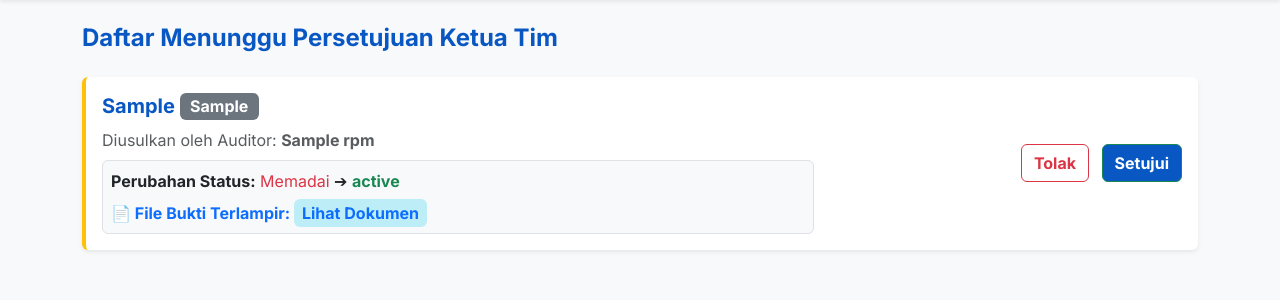
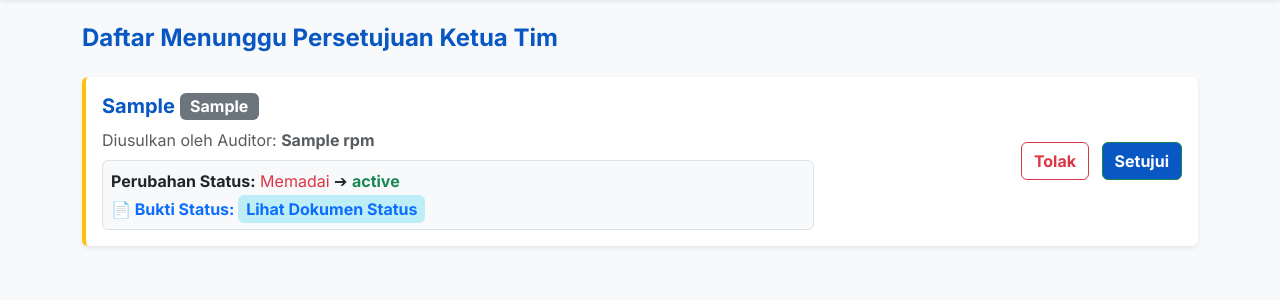
Before and after one commit to TasserFace/Dashboard-Audit-RPM, a Flask app: template templates/approval.html in a window 1280 px wide. Shown: the part 56-356 px from the top of the page. Run offline with Flask 3, Linux system fonts and the light colour scheme; the template is opened without the code that fills it: values that come from a table or form of the project are taken from there, others are empty; the visitor is signed in with stand-in values (Sample User, id 1); tables that the repository leaves empty hold one stand-in row (values such as "Sample post").

Commit message:
Update approval.html

```diff
--- a/templates/approval.html
+++ b/templates/approval.html
@@ -8,7 +8,7 @@
     <style>body { font-family: 'Inter', sans-serif; color: #0857C3; } .bg-nusantara { background-color: #0857C3 !important; } .text-nusantara { color: #0857C3 !important; } .bg-mentari { background-color: #71C5E8 !important; color: #000; }</style>
 </head>
 <body class="bg-light">
-    <!-- Navbar sama dengan index.html -->
+    <!-- Navbar -->
     <nav class="navbar navbar-expand-lg navbar-dark bg-nusantara mb-4 shadow-sm">
         <div class="container-fluid px-4">
             <a class="navbar-brand fw-bold text-white" href="/">Dashboard RPM</a>
@@ -32,12 +32,27 @@
                     <div class="col-md-8">
                         <h5 class="fw-bold text-nusantara">{{ item.unit_kerja }} <span class="badge bg-secondary fs-6">{{ item.jenis_audit }}</span></h5>
                         <p class="mb-1 text-muted">Diusulkan oleh Auditor: <strong>{{ item.nama_auditor }}</strong></p>
+
+                        <!-- ==== INI ADALAH BAGIAN LANGKAH 3 YANG SUDAH DIMASUKKAN ==== -->
                         <div class="bg-light p-2 rounded mt-2 border">
                             <strong>Perubahan Status:</strong> <span class="text-danger">{{ item.status }}</span> ➔ <span class="text-success fw-bold">{{ item.usulan_status }}</span><br>
                             {% if item.file_bukti %}
-                            <strong class="text-primary mt-2 d-block">📄 File Bukti Terlampir: <a href="/uploads/{{ item.file_bukti }}" target="_blank" class="fw-bold text-decoration-none bg-info bg-opacity-25 px-2 py-1 rounded">Lihat Dokumen</a></strong>
+                            <strong class="text-primary mt-1 d-block">📄 Bukti Status: <a href="/uploads/{{ item.file_bukti }}" target="_blank" class="fw-bold text-decoration-none bg-info bg-opacity-25 px-2 py-1 rounded">Lihat Dokumen Status</a></strong>
+                            {% endif %}
+
+                            <!-- Area Notifikasi Perubahan Tanggal & File BA -->
+                            {% if item.usulan_tenggat != item.tenggat_waktu %}
+                            <hr class="my-2">
+                            <strong>Perubahan Tenggat:</strong> <span class="text-danger">{{ item.tenggat_waktu.strftime('%d-%m-%Y') }}</span> ➔ <span class="text-success fw-bold">{{ item.usulan_tenggat.strftime('%d-%m-%Y') }}</span><br>
+                            <span class="text-muted d-block mt-1">Dasar: BA No. <strong>{{ item.no_ba_kesepakatan }}</strong> (Tgl: {{ item.tgl_ba_kesepakatan.strftime('%d-%m-%Y') }})</span>
+
+                            {% if item.file_ba_kesepakatan %}
+                            <strong class="text-primary mt-1 d-block">📄 File Berita Acara: <a href="/uploads/{{ item.file_ba_kesepakatan }}" target="_blank" class="fw-bold text-decoration-none bg-warning bg-opacity-50 text-dark px-2 py-1 rounded">Buka File BA Kesepakatan</a></strong>
+                            {% endif %}
                             {% endif %}
                         </div>
+                        <!-- ========================================================== -->
+
                     </div>
                     <div class="col-md-4 text-end">
                         <form action="/process_approval/{{ item.id }}" method="POST" class="d-inline">
```
